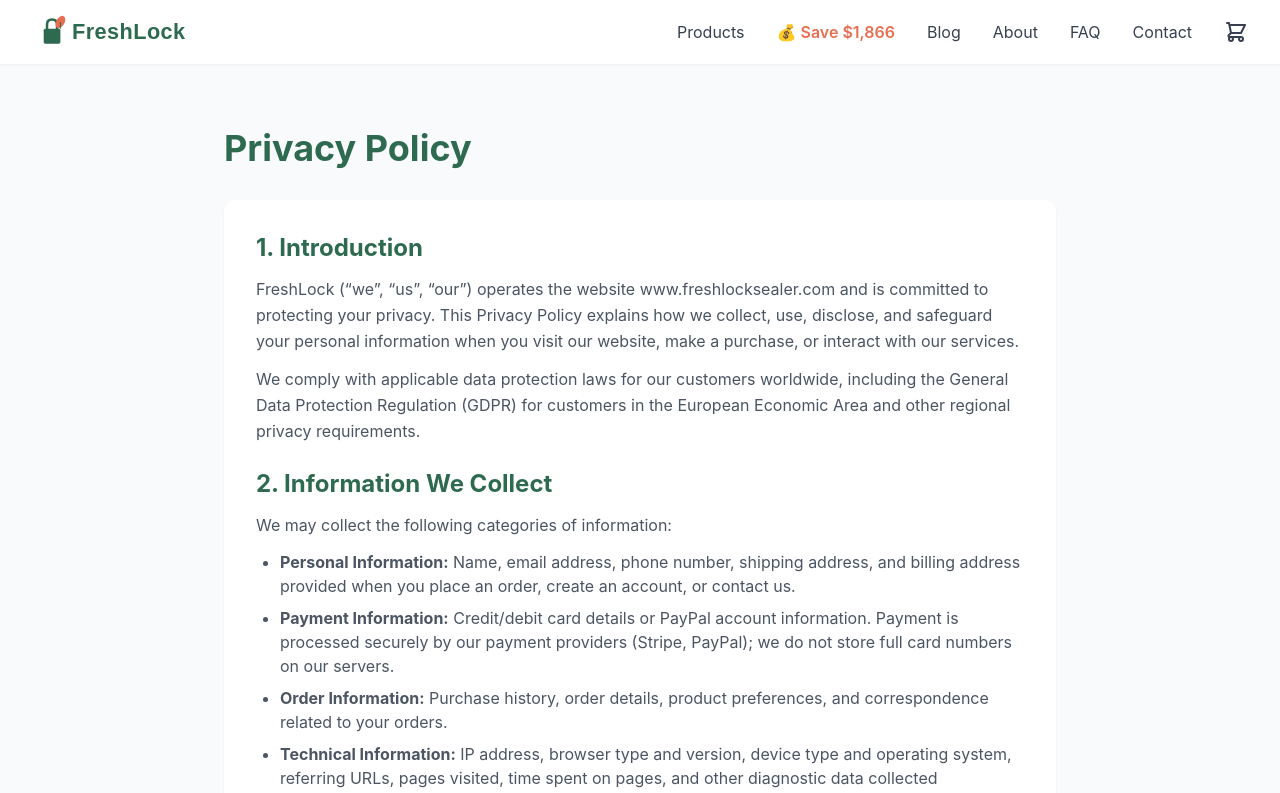
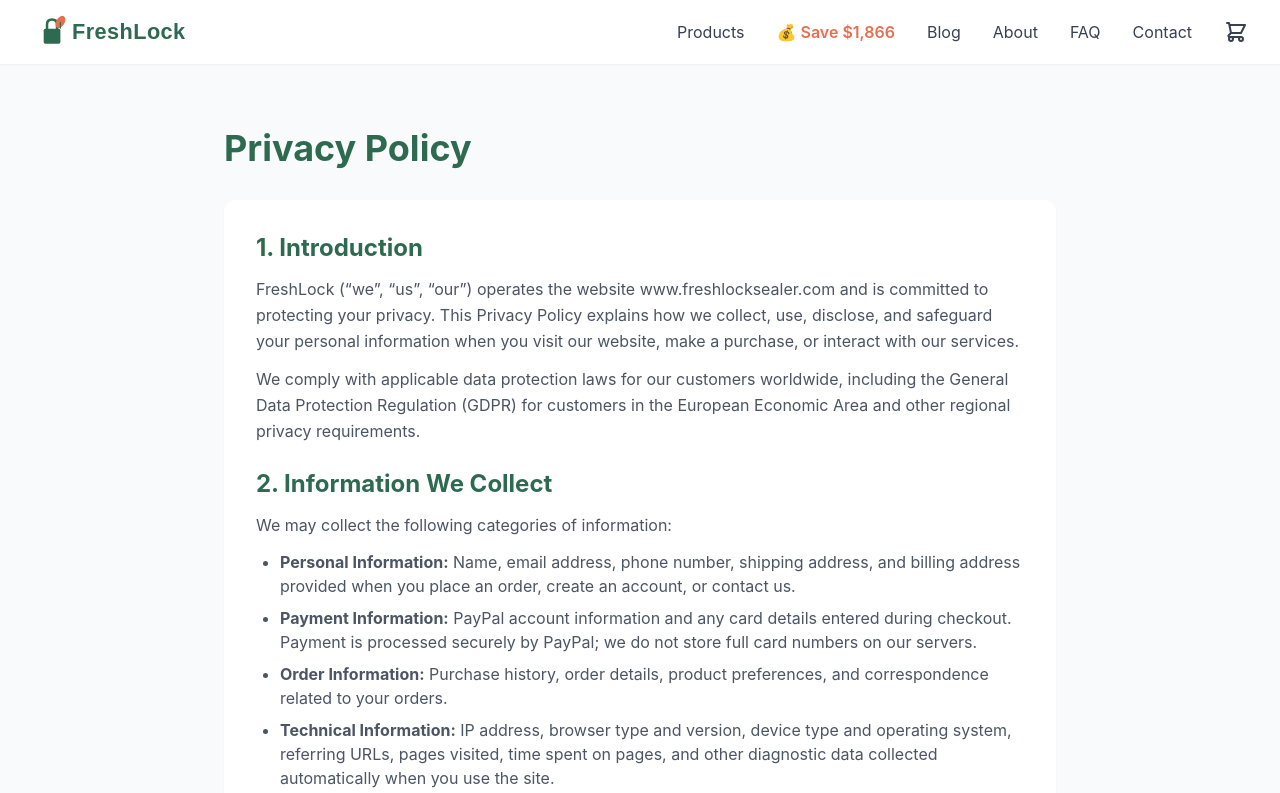
Before and after one commit to jasonyuan886/freshlock-store, a Next.js app: page /privacy in a window 1280 px wide. Shown: the top 793 px of the page. Built offline with nearby package versions, Linux system fonts and the light colour scheme.

Commit message:
v1.6.1b: fully remove remaining Stripe mention from privacy body

```diff
--- a/app/privacy/page.tsx
+++ b/app/privacy/page.tsx
@@ -20,7 +20,7 @@ export default function PrivacyPage() {
             <p className="text-gray-600 leading-relaxed mb-3">We may collect the following categories of information:</p>
             <ul className="list-disc pl-6 space-y-2 text-gray-600">
               <li><strong>Personal Information:</strong> Name, email address, phone number, shipping address, and billing address provided when you place an order, create an account, or contact us.</li>
-              <li><strong>Payment Information:</strong> Credit/debit card details or PayPal account information. Payment is processed securely by our payment providers (Stripe, PayPal); we do not store full card numbers on our servers.</li>
+              <li><strong>Payment Information:</strong> PayPal account information and any card details entered during checkout. Payment is processed securely by PayPal; we do not store full card numbers on our servers.</li>
               <li><strong>Order Information:</strong> Purchase history, order details, product preferences, and correspondence related to your orders.</li>
               <li><strong>Technical Information:</strong> IP address, browser type and version, device type and operating system, referring URLs, pages visited, time spent on pages, and other diagnostic data collected automatically when you use the site.</li>
               <li><strong>Communication Data:</strong> Emails, form submissions, chat messages, or other correspondence with our support team.</li>
```
